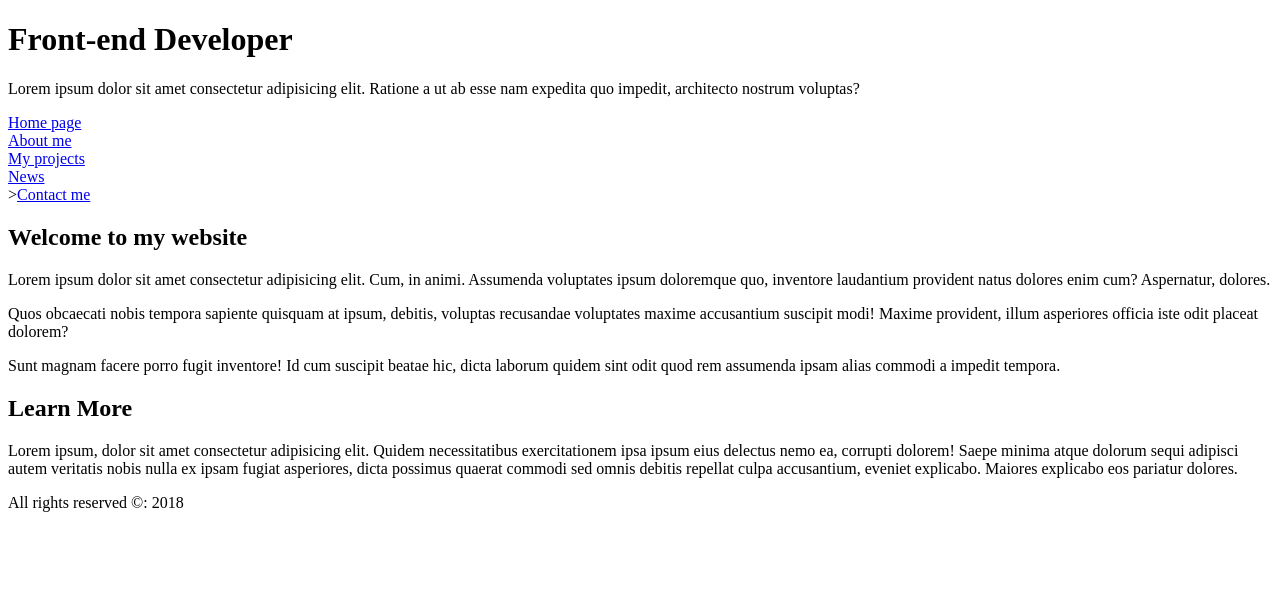
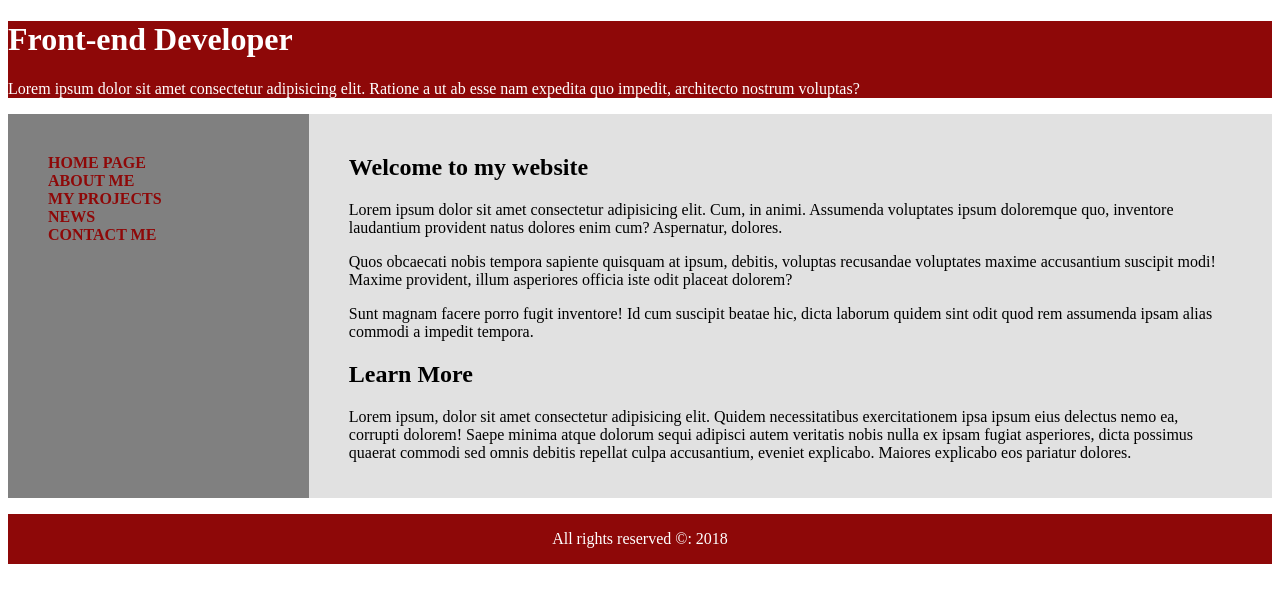
Before and after one commit to Lukic/Opgave-1A, a plain HTML site: page index.html in a window 1280 px wide. Drawn offline with Linux system fonts and the light colour scheme.

Commit message:
Update index.html

```diff
--- a/index.html
+++ b/index.html
@@ -5,6 +5,38 @@
     <meta http-equiv="X-UA-Compatible" content="IE=edge" />
     <meta name="viewport" content="width=device-width, initial-scale=1.0" />
     <title>Opgave 1A</title>
+
+    <style>
+      header {
+        background-color: #8e0808;
+        color: white;
+      }
+      nav {
+        width: 20%;
+        padding: 40px;
+        background-color: gray;
+      }
+      a {
+        color: #8e0808;
+        text-decoration: none;
+        text-transform: uppercase;
+        font-weight: 900;
+      }
+      main {
+        display: flex;
+        background-color: rgb(225, 225, 225);
+      }
+      article {
+        width: 80%;
+        padding: 20px 40px;
+      }
+      footer {
+        background-color: #8e0808;
+        color: white;
+        line-height: 50px;
+        text-align: center;
+      }
+    </style>
   </head>
   <body>
     <header>
@@ -20,7 +52,7 @@
         <a href="#">About me</a><br />
         <a href="#">My projects</a><br />
         <a href="#">News</a><br />
-        ><a href="#">Contact me</a><br />
+        <a href="#">Contact me</a><br />
       </nav>
       <article>
         <h2>Welcome to my website</h2>
```
